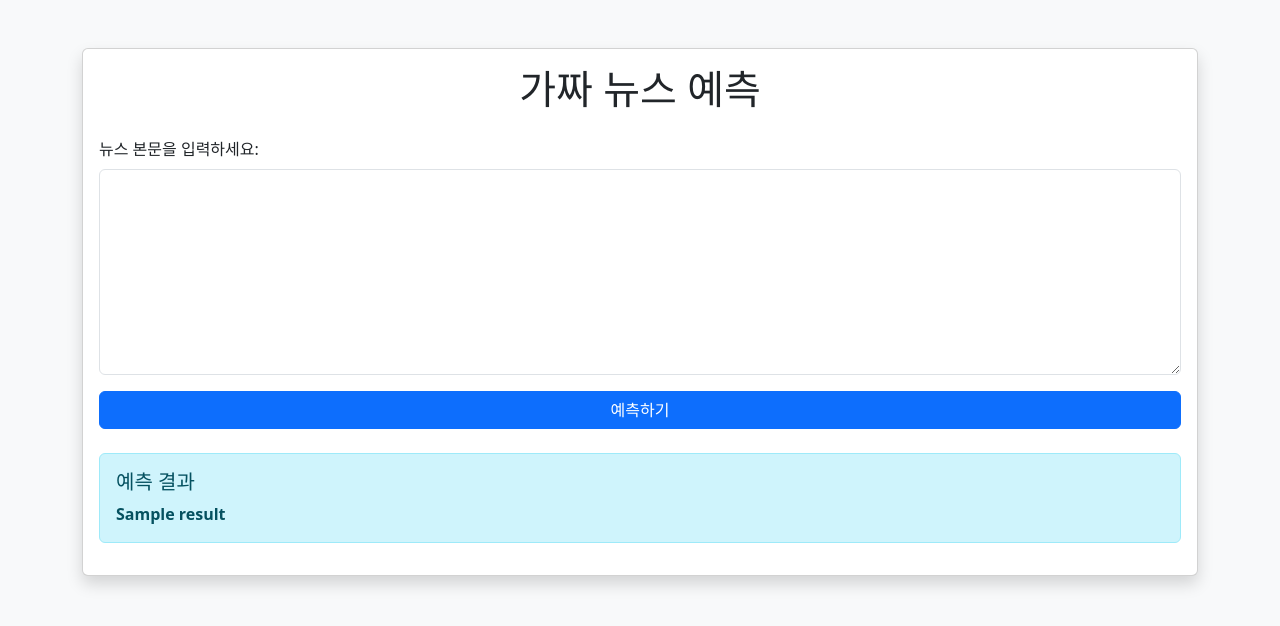
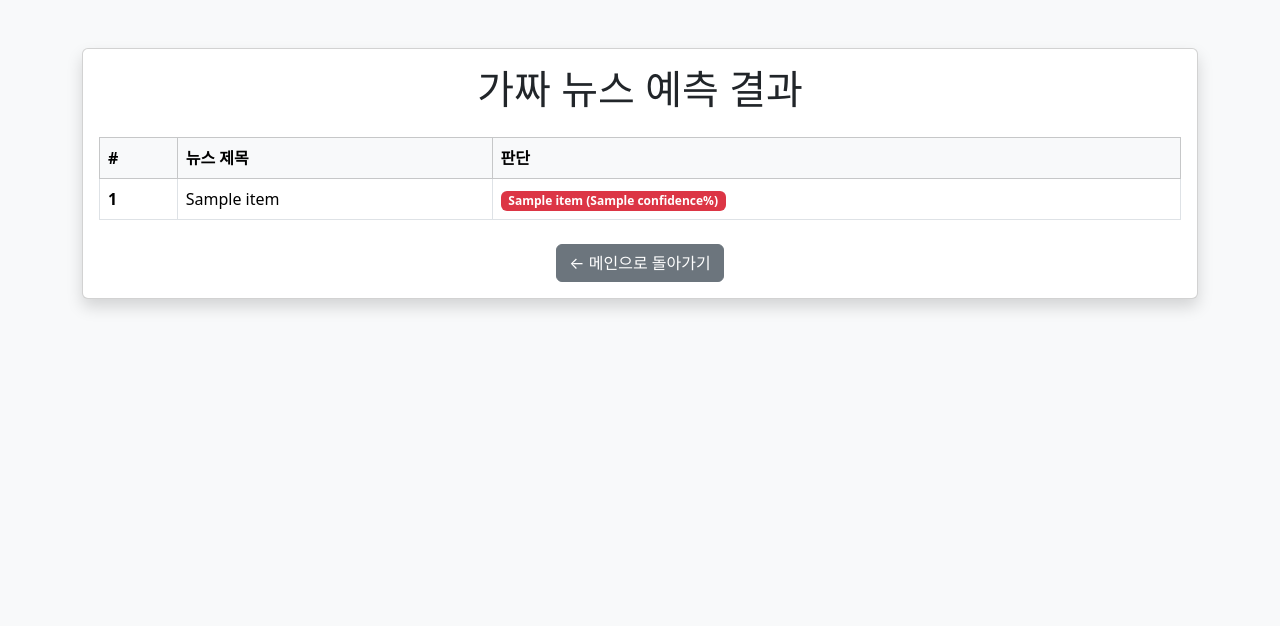
Before and after one commit to tatatommy6/fake_news_finder, a Flask app: template templates/predict.html in a window 1280 px wide. Shown: the top 626 px of the page. Run offline with Flask 3, Linux system fonts and the light colour scheme; the template is opened without the code that fills it: most values are stand-ins (such as "Sample title", 1, 10 or a date in 2020); parts of the project's set-up code (start-up, migrations or seed data) failed here and were passed over.

Commit message:
예측 부분 구현 완료
모델이 기사 제목만 보고 판단하다 보니 정확하지 않음 따라서 2차 검증 필요

```diff
--- a/templates/predict.html
+++ b/templates/predict.html
@@ -2,7 +2,7 @@
 <html lang="ko">
 <head>
     <meta charset="UTF-8">
-    <title>가짜 뉴스 예측</title>
+    <title>가짜 뉴스 예측 결과</title>
     <link href="https://cdn.jsdelivr.net/npm/bootstrap@5.3.3/dist/css/bootstrap.min.css" rel="stylesheet">
 </head>
 <body class="bg-light">
@@ -10,25 +10,47 @@
 <div class="container mt-5">
     <div class="card shadow">
         <div class="card-body">
-            <h1 class="card-title text-center mb-4">가짜 뉴스 예측</h1>
+            <h1 class="card-title text-center mb-4">가짜 뉴스 예측 결과</h1>
 
-            <form action="/predict" method="post">
-                <div class="mb-3">
-                    <label for="text" class="form-label">뉴스 본문을 입력하세요:</label>
-                    <textarea class="form-control" name="text" id="text" rows="8" required></textarea>
-                </div>
+            {% if results %}
+            <table class="table table-bordered table-hover">
+                <thead class="table-light">
+                    <tr>
+                        <th scope="col">#</th>
+                        <th scope="col">뉴스 제목</th>
+                        <th scope="col">판단</th>
+                    </tr>
+                </thead>
+                <tbody>
+                    {% for item in results %}
+                    <tr>
+                        <th scope="row">{{ loop.index }}</th>
+                        <td>{{ item.title }}</td>
+                        <td>
+                            <span class="badge
+                                {% if item.label == 'REAL' %}
+                                    bg-success
+                                {% else %}
+                                    bg-danger
+                                {% endif %}
+                            ">
+                                {{ item.label }} ({{ item.confidence }}%)
+                            </span>
+                        </td>
+                    </tr>
+                    {% endfor %}
+                </tbody>
 
-                <div class="d-grid gap-2">
-                    <button type="submit" class="btn btn-primary">예측하기</button>
-                </div>
-            </form>
-
-            {% if result %}
-            <div class="alert alert-info mt-4" role="alert">
-                <h5 class="alert-heading">예측 결과</h5>
-                <p class="mb-0"><strong>{{ result }}</strong></p>
+            </table>
+            {% else %}
+            <div class="alert alert-warning" role="alert">
+                예측 결과가 없습니다.
             </div>
             {% endif %}
+
+            <div class="text-center mt-4">
+                <a href="/" class="btn btn-secondary">← 메인으로 돌아가기</a>
+            </div>
         </div>
     </div>
 </div>
```
Also changed, not shown: app1.py (+41 -26 lines), templates/index.html (+21 -3 lines).
